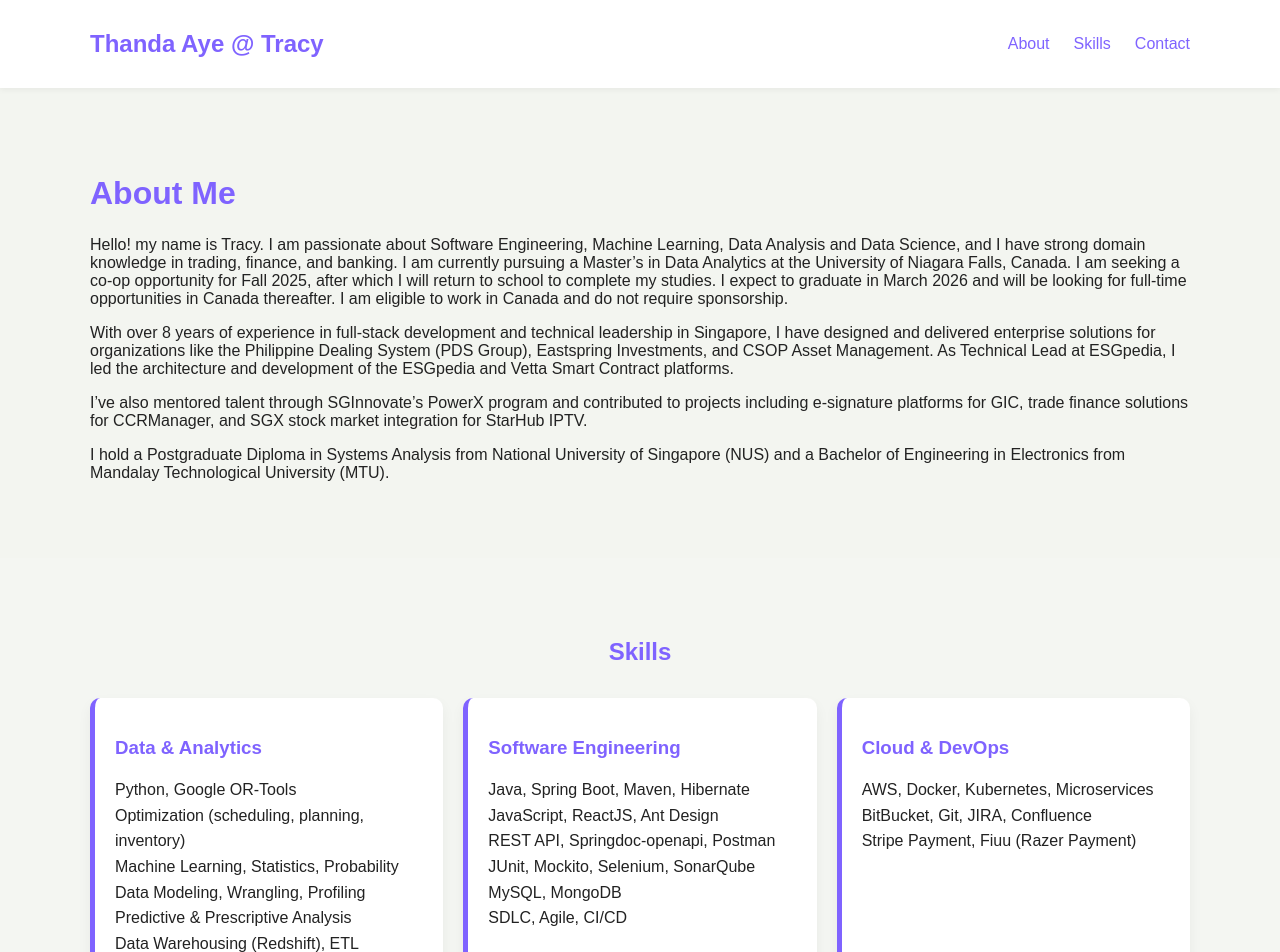
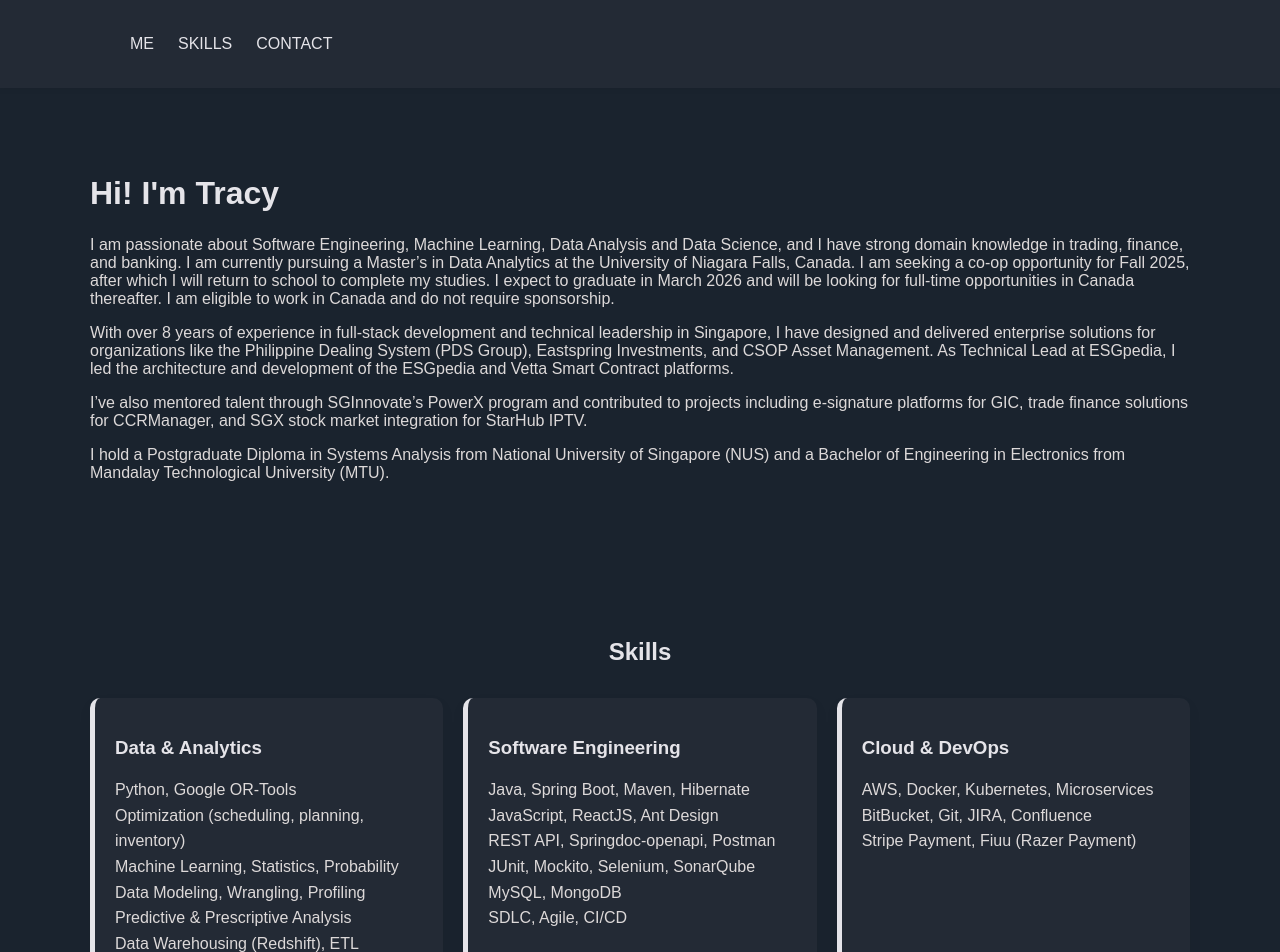
Before and after one commit to ThandaAye/thandaaye.github.io, a React (Vite) app: page / in a window 1280 px wide. Shown: the top 952 px of the page. Built offline with nearby package versions, Linux system fonts and the light colour scheme.

Commit message:
change theme

```diff
--- a/src/App.jsx
+++ b/src/App.jsx
@@ -11,11 +11,11 @@
         <title>Thanda Aye @ Tracy| Portfolio</title>
         <nav class="navbar">
           <div class="container nav-container">
-            <div class="logo">Thanda Aye @ Tracy</div>
+            {/* <div class="logo">Thanda Aye @ Tracy</div> */}
             <ul class="nav-links">
-              <li><a href="#about">About</a></li>
-              <li><a href="#skills">Skills</a></li>
-              <li><a href="#contact">Contact</a></li>
+              <li><a href="#about">ME</a></li>
+              <li><a href="#skills">SKILLS</a></li>
+              <li><a href="#contact">CONTACT</a></li>
             </ul>
           </div>
         </nav>
--- a/src/components/Aboutme.jsx
+++ b/src/components/Aboutme.jsx
@@ -5,8 +5,9 @@
     <section id="about" className="about-section">
       <div className="container">
 
-        <h2>About Me</h2>
-        <p>Hello! my name is Tracy. I am passionate about Software Engineering, Machine Learning, Data Analysis and Data Science, and I have strong domain knowledge in trading, finance, and banking. I am currently pursuing a Master’s in Data Analytics at the University of Niagara Falls, Canada. I am seeking a co-op opportunity for Fall 2025, after which I will return to school to complete my studies. I expect to graduate in March 2026 and will be looking for full-time opportunities in Canada thereafter. I am eligible to work in Canada and do not require sponsorship.</p>
+        <h2>Hi! I'm Tracy</h2>
+
+        <p>I am passionate about Software Engineering, Machine Learning, Data Analysis and Data Science, and I have strong domain knowledge in trading, finance, and banking. I am currently pursuing a Master’s in Data Analytics at the University of Niagara Falls, Canada. I am seeking a co-op opportunity for Fall 2025, after which I will return to school to complete my studies. I expect to graduate in March 2026 and will be looking for full-time opportunities in Canada thereafter. I am eligible to work in Canada and do not require sponsorship.</p>
 
         <p>With over 8 years of experience in full-stack development and technical leadership in Singapore, I have designed and delivered enterprise solutions for organizations like the Philippine Dealing System (PDS Group), Eastspring Investments, and CSOP Asset Management. As Technical Lead at ESGpedia, I led the architecture and development of the ESGpedia and Vetta Smart Contract platforms.</p>
 
--- a/src/index.css
+++ b/src/index.css
@@ -1,19 +1,13 @@
 :root {
-  --theme-color: #7f63ff;
-}
-
-body {
-  font-family: 'Arial', sans-serif;
-  margin: 0;
-  background-color: #f4f6f2;
+  --theme-color: #e5e4e9;
 }
 
 /* Global Styles */
 body {
   margin: 0;
-  font-family: 'Poppins', sans-serif;
-  background: #f8f9fc;
-  color: #222;
+  font-family: 'Poppins', fantasy;
+  background: #232a35;
+  color: #ddd9d9;
 }
 
 .container {
@@ -24,7 +18,7 @@
 
 /* Navbar */
 .navbar {
-  background: #fff;
+  background: #232a35;
   box-shadow: 0 2px 6px rgba(0,0,0,0.05);
   padding: 1.2rem 0;
   position: sticky;
@@ -36,6 +30,7 @@
   display: flex;
   justify-content: space-between;
   align-items: center;
+  font-family: fantasy;
 }
 
 .logo {
@@ -57,17 +52,10 @@
   transition: 0.3s;
 }
 
-.contact-btn {
-  background:  var(--theme-color);
-  color: white !important;
-  padding: 10px 18px;
-  border-radius: 6px;
-}
-
 /* About Section */
 .about-section {
   padding: 60px 20px;
-  background: #f3f5f0;
+  background: #1a232e;
 }
 
 .about-section h2 {
@@ -79,7 +67,8 @@
 /* Skills Section */
 .skills-section {
   padding: 60px 20px;
-  background: #f4f6f2;
+  background: #1a232e;
+  font-family: 'Poppins', fantasy;
 }
 .skills-section h2 {
   color: var(--theme-color);
@@ -93,7 +82,7 @@
   justify-content: space-between;
 }
 .skill-card {
-  background: #fff;
+  background: #232a35;
   border-left: 5px solid var(--theme-color);
   padding: 20px;
   flex: 1 1 300px;
@@ -112,8 +101,9 @@
 /* Contact Section */
 .contact-section {
   padding: 60px 20px;
-  background: #fff;
+  background: #232a35;
   text-align: center;
+  font-family: 'Poppins', fantasy;
 }
 .contact-section h2 {
   color: var(--theme-color);
@@ -132,7 +122,7 @@
 .social-icons img {
   width: 36px;
   height: 36px;
-  /* filter: grayscale(100%); */
+  filter: grayscale(100%);
   transition: all 0.3s ease;
 }
 .social-icons img:hover {
```
